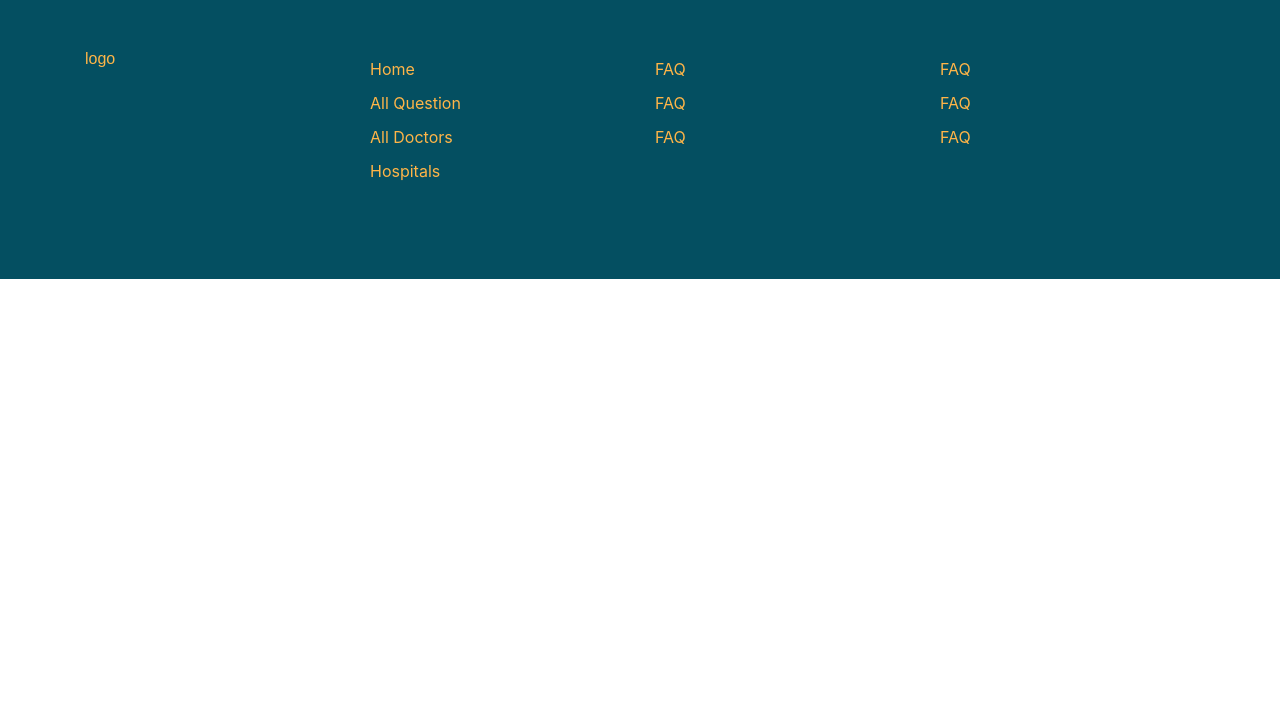
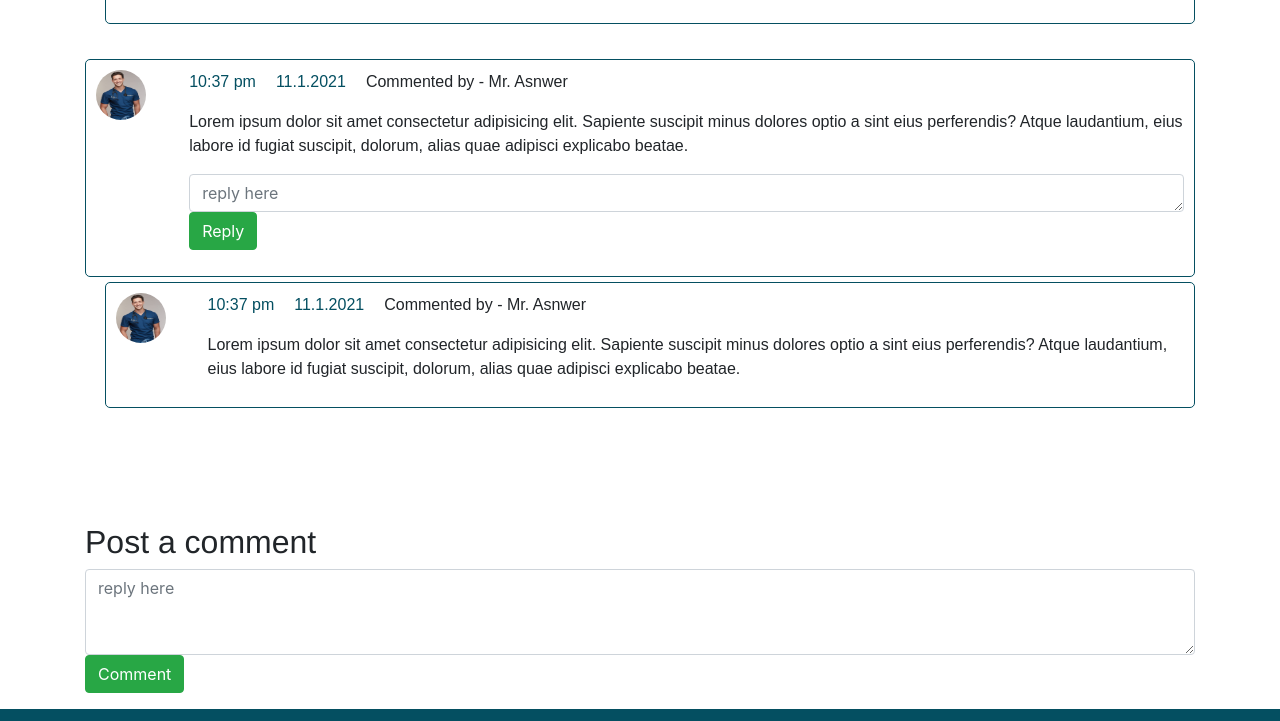
Before and after one commit to mustafiz-codes/animalPlanet, a plain HTML site: page single-question.html in a window 1280 px wide. Shown: the part 1019-1740 px from the top of the page. Before the commit the page ends 1298 px from the top, so only its background shows below. Drawn offline with nearby package versions, Linux system fonts and the light colour scheme.

Commit message:
single question comment added

```diff
--- a/resources/css/style.css
+++ b/resources/css/style.css
@@ -313,6 +313,7 @@ a {
 }
 .single-comment{
   padding: 0 0 20px;
+  margin: 10px 0px;
 }
 .comment{
   border: 1px solid #044f61;
--- a/single-question.html
+++ b/single-question.html
@@ -97,10 +97,10 @@
       </div>
     </div>
 
-    <div class="question-comments">
+    <div class="section question-comments">
       <div class="container">
         <h2>Comments</h2>
-
+        <div class="all-comments">
           <div class="single-comment">
             <div class="comment">
               <div class="row">
@@ -119,17 +119,23 @@
                   </div>
                   <p class="comment-body">
                     Lorem ipsum dolor sit amet consectetur adipisicing elit.
-                  Sapiente suscipit minus dolores optio a sint eius perferendis?
-                  Atque laudantium, eius labore id fugiat suscipit, dolorum,
-                  alias quae adipisci explicabo beatae.
+                    Sapiente suscipit minus dolores optio a sint eius
+                    perferendis? Atque laudantium, eius labore id fugiat
+                    suscipit, dolorum, alias quae adipisci explicabo beatae.
                   </p>
                   <div class="new-reply">
-                  <form>
+                    <form action="">
                       <div class="form-group">
-                      <textarea class="form-control" id="exampleFormControlTextarea1" rows="1" placeholder="reply here"></textarea>
+                        <textarea
+                          class="form-control"
+                          id="exampleFormControlTextarea1"
+                          rows="1"
+                          placeholder="reply here"
+                        ></textarea>
                         <button type="submit" class="btn btn-success">
                           Reply
                         </button>
+                      </div>
                     </form>
                   </div>
                 </div>
@@ -162,6 +168,92 @@
               </div>
             </div>
           </div>
+
+          <div class="single-comment">
+            <div class="comment">
+              <div class="row">
+                <div class="col-md-1">
+                  <img
+                    class="comment-pro-pic"
+                    src="./resources/images/doc-1.png"
+                    alt=""
+                  />
+                </div>
+                <div class="col-md-11">
+                  <div class="comment-posted">
+                    <p class="comment-posted-time">10:37 pm</p>
+                    <p class="comment-posted-date">11.1.2021</p>
+                    <p>Commented by - Mr. Asnwer</p>
+                  </div>
+                  <p class="comment-body">
+                    Lorem ipsum dolor sit amet consectetur adipisicing elit.
+                    Sapiente suscipit minus dolores optio a sint eius
+                    perferendis? Atque laudantium, eius labore id fugiat
+                    suscipit, dolorum, alias quae adipisci explicabo beatae.
+                  </p>
+                  <div class="new-reply">
+                    <form>
+                      <div class="form-group">
+                        <textarea
+                          class="form-control"
+                          id="exampleFormControlTextarea1"
+                          rows="1"
+                          placeholder="reply here"
+                        ></textarea>
+                        <button type="submit" class="btn btn-success">
+                          Reply
+                        </button>
+                      </div>
+                    </form>
+                  </div>
+                </div>
+              </div>
+            </div>
+            <div class="comment-reply">
+              <div class="comment">
+                <div class="row">
+                  <div class="col-md-1">
+                    <img
+                      class="comment-pro-pic"
+                      src="./resources/images/doc-1.png"
+                      alt=""
+                    />
+                  </div>
+                  <div class="col-md-11">
+                    <div class="comment-posted">
+                      <p class="comment-posted-time">10:37 pm</p>
+                      <p class="comment-posted-date">11.1.2021</p>
+                      <p>Commented by - Mr. Asnwer</p>
+                    </div>
+                    <p class="comment-body">
+                      Lorem ipsum dolor sit amet consectetur adipisicing elit.
+                      Sapiente suscipit minus dolores optio a sint eius
+                      perferendis? Atque laudantium, eius labore id fugiat
+                      suscipit, dolorum, alias quae adipisci explicabo beatae.
+                    </p>
+                  </div>
+                </div>
+              </div>
+            </div>
+          </div>
+        </div>
+      </div>
+    </div>
+
+    <div class="post-comment">
+      <div class="container">
+        <h2>Post a comment</h2>
+        <form action="">
+          <div class="form-group">
+            <textarea
+              class="form-control"
+              id="exampleFormControlTextarea1"
+              rows="3"
+              placeholder="reply here"
+            ></textarea>
+            <button type="submit" class="btn btn-success">Comment</button>
+          </div>
+        </form>
       </div>
     </div>
 
```
Lines whose indentation alone changed are shown as unchanged.
